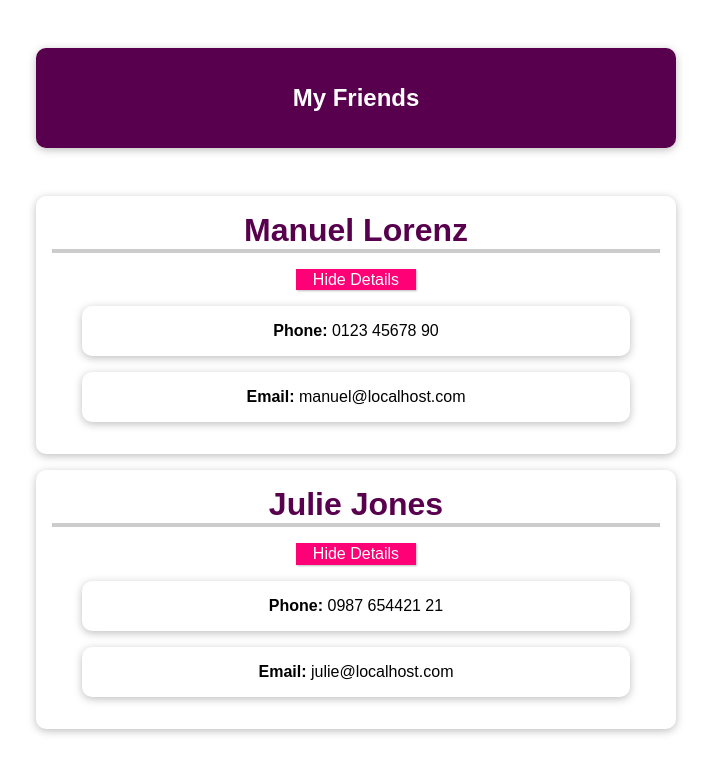
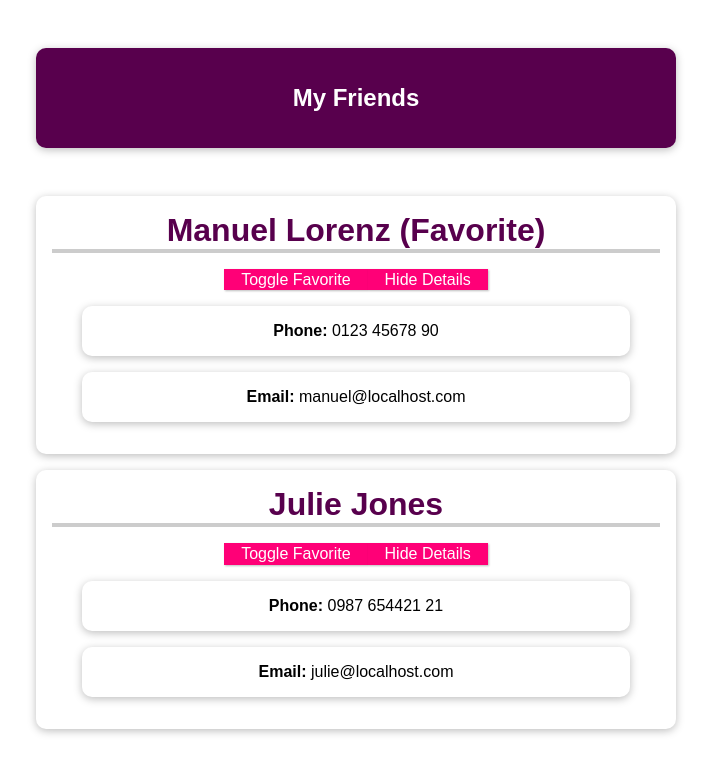
Before and after one commit to NagyEndre/friend-book, a Vue app: page / in a window 1280 px wide. Shown: the top 774 px of the page, without its empty margins (284-995 px from the left). Built offline with nearby package versions, Linux system fonts and the light colour scheme.

Commit message:
FEAT: toggle favorite

```diff
--- a/src/App.vue
+++ b/src/App.vue
@@ -8,6 +8,7 @@
         v-for="friend in friends"
         :key="friend.id"
         :friend="friend"
+        @toggle-favorite="toggleFavorite"
       ></friend-contact>
     </ul>
   </section>
@@ -30,14 +31,22 @@ export default class App extends Vue {
       name: "Manuel Lorenz",
       phone: "0123 45678 90",
       email: "manuel@localhost.com",
+      isFavorite: true,
     },
     {
       id: 2,
       name: "Julie Jones",
       phone: "0987 654421 21",
       email: "julie@localhost.com",
+      isFavorite: false,
     },
   ]
+  toggleFavorite(friendId: number) {
+    const identifiedFriend: Friend = this.friends.find(
+      (friend) => friend.id === friendId
+    )!
+    identifiedFriend.isFavorite = !identifiedFriend.isFavorite
+  }
 }
 </script>
 
--- a/src/Friend.ts
+++ b/src/Friend.ts
@@ -3,4 +3,5 @@ export interface Friend {
   name: string
   email: string
   phone: string
+  isFavorite: boolean
 }
--- a/src/components/FriendContact.vue
+++ b/src/components/FriendContact.vue
@@ -1,6 +1,7 @@
 <template>
   <li>
-    <h2>{{ friend.name }}</h2>
+    <h2>{{ friend.name }} {{ friend.isFavorite ? "(Favorite)" : "" }}</h2>
+    <button @click="toggleFavorite">Toggle Favorite</button>
     <button @click="toggleDetails">
       {{ detailsAreVisible ? "Hide" : "Show" }} Details
     </button>
@@ -29,6 +30,10 @@ export default class FriendContact extends Vue {
 
   toggleDetails() {
     this.detailsAreVisible = !this.detailsAreVisible
+  }
+  toggleFavorite() {
+    console.log("Not implemented")
+    this.$emit("toggle-favorite", this.friend.id)
   }
 }
 </script>
```
